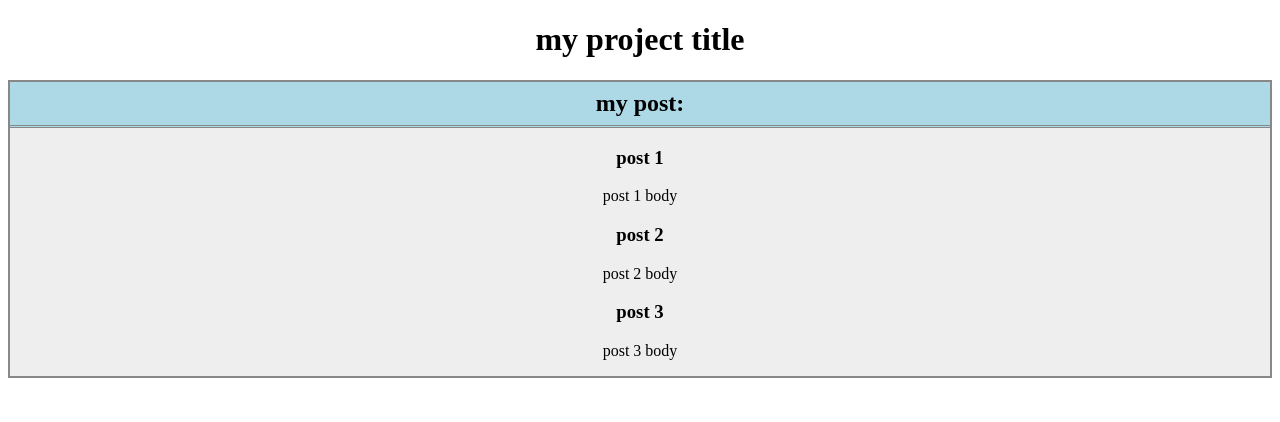
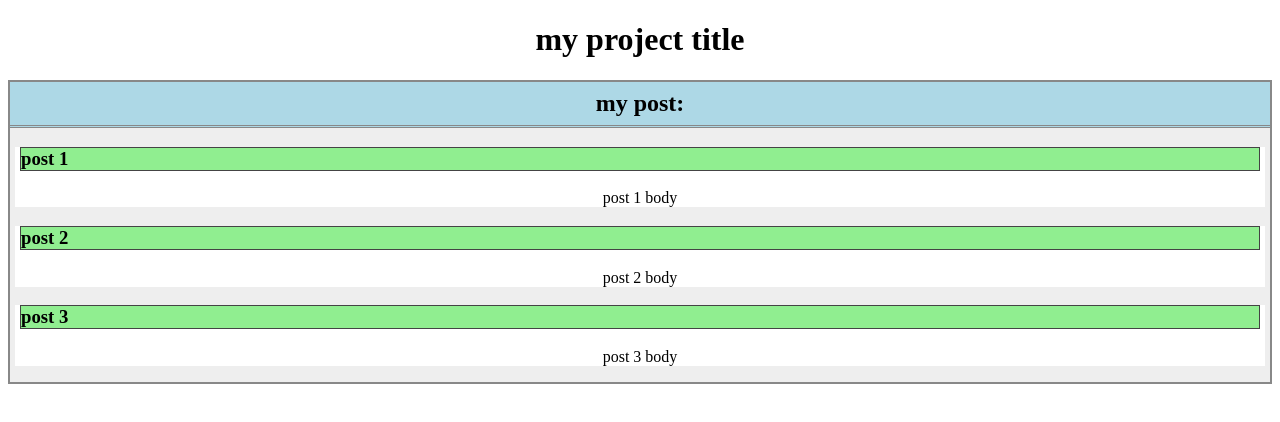
Before and after one commit to Masoume-vesali1993/practice-react, a React (Create React App) app: page / in a window 1280 px wide. Shown: the top 422 px of the page. Built offline with nearby package versions, Linux system fonts and the light colour scheme.

Commit message:
add
new styles

```diff
--- a/src/css/style.css
+++ b/src/css/style.css
@@ -5,6 +5,8 @@ body{
 .post-panel{
     border: 2px #888 solid;
     background: #EEE;
+    box-sizing:  border-box;
+    overflow: hidden;
 }
 .post-panel h2{
     padding: 8px;
@@ -12,3 +14,13 @@ body{
     background: lightblue;
     border-bottom:  double #888;
 }
+.post-panel .post{
+    background: #fff;
+    margin: 5px;
+    padding:  0 5px;
+}
+.post-panel .post h3{
+    text-align: left;
+    background: lightgreen;
+    border: 1px solid #444;
+}
```
